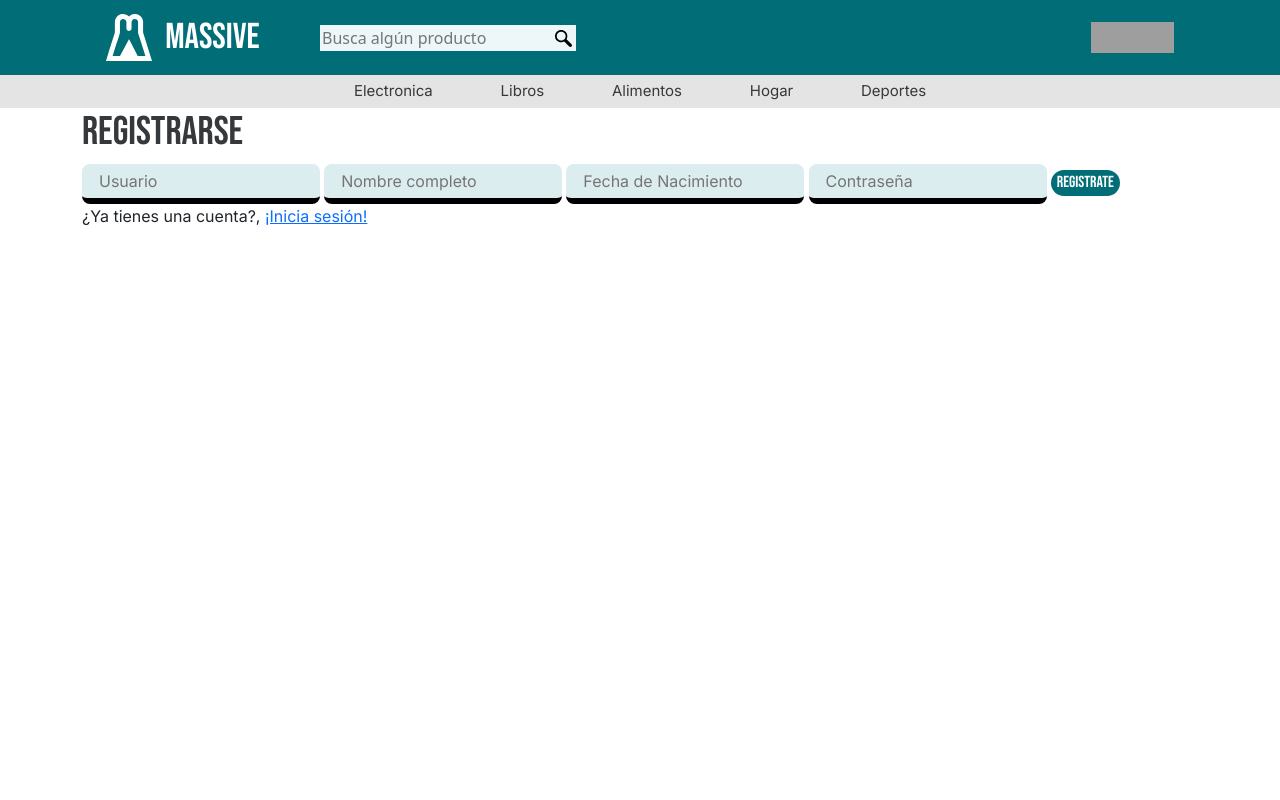
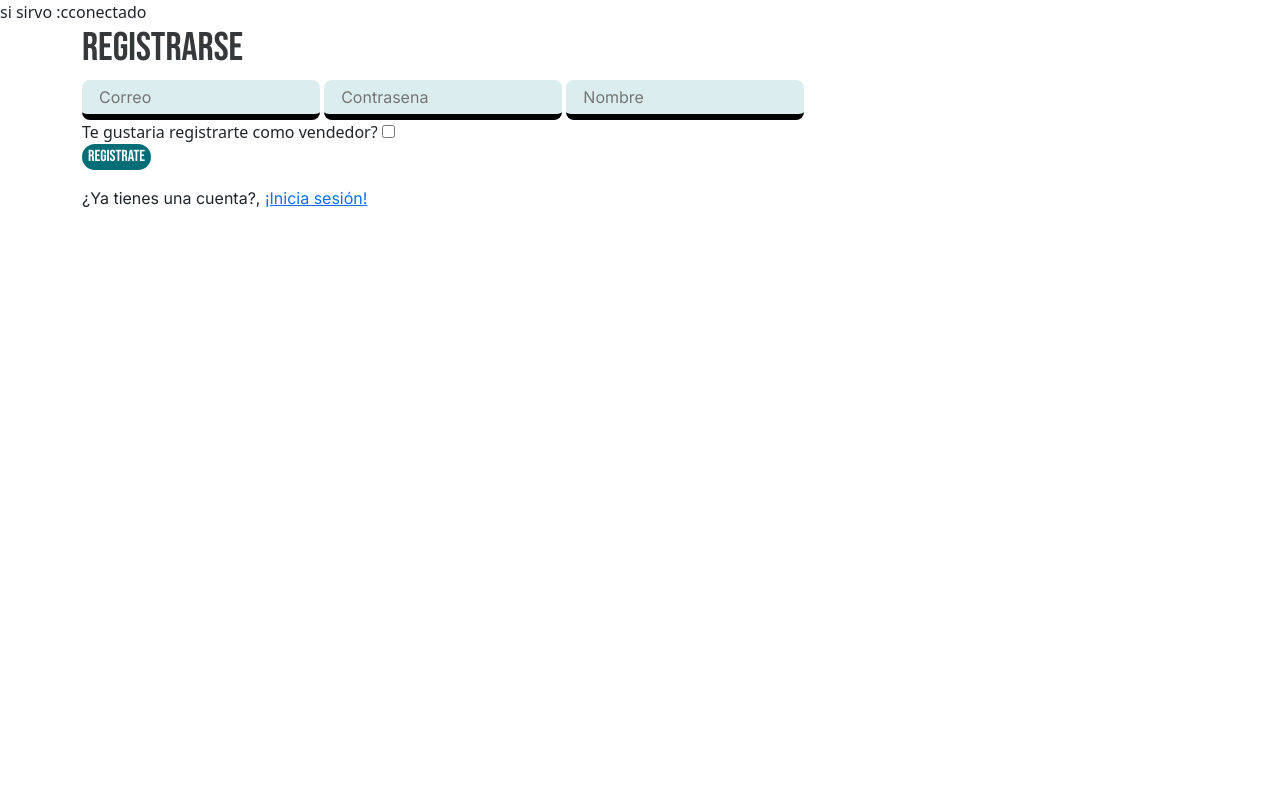
Before and after one commit to Joss-Sue/massive-php, a PHP site: page /section/registro/signup.php in a window 1280 px wide. Run offline with PHP 8.4, Linux system fonts and the light colour scheme; grey boxes are pictures that could not be loaded.

Commit message:
registro funcional

```diff
--- a/section/login/control_user.php
+++ b/section/login/control_user.php
@@ -70,8 +70,13 @@ if($_SERVER['REQUEST_METHOD']=='POST'){
     if($contrasena == $usuario["pass"]){
 
         $_SESSION['usuario_id']=$usuario["iduser"];
+
         //$_SESSION['correo']=$usuarios["CORREO"];
         $_SESSION['usuario_nombre']=$usuario["nombreuser"];
+        $_SESSION['usuario_tipo']=$usuario["tipo_usuario"];
+        /*echo'<script type="text/javascript">
+        alert("'.$_SESSION['usuario_tipo'].'");
+        </script>';*/
         //echo $_SESSION['usuario_nombre'];
         //echo $_SESSION['usuario_id'];
         //header('Location: index.php');
--- a/section/login/login.php
+++ b/section/login/login.php
@@ -16,7 +16,7 @@ include('../../templates/cabecera.php')
                         <input class="input-massive" type="password" name="contrasena" id="contrasena" placeholder="Contraseña">
                         <button type="submit" class="button-massive">Ingresar</button>
                     </form>
-                    <span class="inter">¿No tienes una cuenta?, <a href="">¡Registrate!</a></span>
+                    <span class="inter">¿No tienes una cuenta?, <a href="../registro/signup.php">¡Registrate!</a></span>
                 </div>
                 <div class="col-5"></div>
             </div>
--- /dev/null
+++ b/section/registro/controllerRegistro.php
@@ -0,0 +1,33 @@
+<?php
+
+    echo "si sirvo :c";
+    require_once '../../config/bd_conexion.php';
+    require "./modelUsuario.php";
+
+    $conexion=BD::crearInstancia();
+
+    if($_SERVER["REQUEST_METHOD"]=='POST'){
+        echo "entre al if";
+        $auxUser = new Usuario();
+        $auxUser->correo=(isset($_POST['correo']))?$_POST['correo']:null;
+        $auxUser->contrasena=(isset($_POST['contrasena']))?$_POST['contrasena']:null;
+        $auxUser->nombre=(isset($_POST['nombre']))?$_POST['nombre']:null;
+        $auxUser->tipoUsuario=($_POST['vendedor']=="true")?1:2;
+
+
+        if(empty($auxUser->correo) || empty($auxUser->contrasena) || empty($auxUser->nombre)){
+            echo "debe llenar los campos";
+            return;
+        }
+
+        $userAssoc = json_decode(json_encode($auxUser), true);
+
+        $sqlInsert = 'INSERT INTO usuarios (correo,pass,nombreuser,tipo_usuario)
+         VALUES (:correo,:contrasena,:nombre,:tipoUsuario)';
+
+        $consultaInsert= $conexion->prepare($sqlInsert);
+        $consultaInsert->execute($userAssoc);
+        header("location:../login/login.php");
+    }
+
+?>
--- /dev/null
+++ b/section/registro/modelUsuario.php
@@ -0,0 +1,13 @@
+<?php
+
+class Usuario
+{
+    public int $id;
+    public string $correo;
+    public string $contrasena;
+    public string $nombre;
+    public string $tipoUsuario;
+
+}
+
+?>
--- a/section/registro/signup.php
+++ b/section/registro/signup.php
@@ -1,8 +1,9 @@
 <?php
+include "./controllerRegistro.php";
 $titlename = "Registrarme";
 $stylename = "singup.css";
 include('../../templates/cabecera.php');
-require_once("../../templates/nav.php");
+
 ?>
 
     <section class="signup-body">
@@ -10,14 +11,20 @@ require_once("../../templates/nav.php");
             <div class="row">
                 <div class="col-12 form-container">
                     <h1 class="bebas black">REGISTRARSE</h1>
-                    <form action="" id="myForm2" >
-                        <input class="input-massive" type="text" name="" id="user" placeholder="Usuario">
-                        <input class="input-massive" type="text" name="" id="name" placeholder="Nombre completo">
-                        <input class="input-massive" type="text" name="" id="fecha" onfocus="(this.type='date')" onblur="(this.type='text')" placeholder="Fecha de Nacimiento">
-                        <input class="input-massive" type="password" name="" id="password" placeholder="Contraseña">
+                    <form action="" id="myForm2" method="post">
+                        <input class="input-massive" type="text" name="correo" id="" placeholder="Correo">
+                        <input class="input-massive" type="text" name="contrasena" id="" placeholder="Contrasena">
+                        <input class="input-massive" type="text" name="nombre" id="" placeholder="Nombre"><br>
+                        <label> Te gustaria registrarte como vendedor?</label>
+                        <input type="checkbox" name="vendedor" value="true"><br>
+
+
+
+                        <!--input class="input-massive" type="text" name="nombre" id="" onfocus="(this.type='date')" onblur="(this.type='text')" placeholder="Fecha de Nacimiento">
+                        <input class="input-massive" type="password" name="tipo" id="" placeholder="Contraseña"-->
                         <button type="submit" class="button-massive">Registrate</button>
                     </form>
-                    <span class="inter">¿Ya tienes una cuenta?, <a href="">¡Inicia sesión!</a></span>
+                    <span class="inter">¿Ya tienes una cuenta?, <a href="../login/login.php">¡Inicia sesión!</a></span>
                 </div>
             </div>
         </div>
--- /dev/null
+++ b/templates/nav0.php
@@ -0,0 +1 @@
+<h1>soy admin<h2>
--- /dev/null
+++ b/templates/nav1.php
@@ -0,0 +1 @@
+<h1>SOY COMPRADOR</h1>
```
Also changed, not shown: section/dashboard/dashboard.php (+15 -1 lines).
